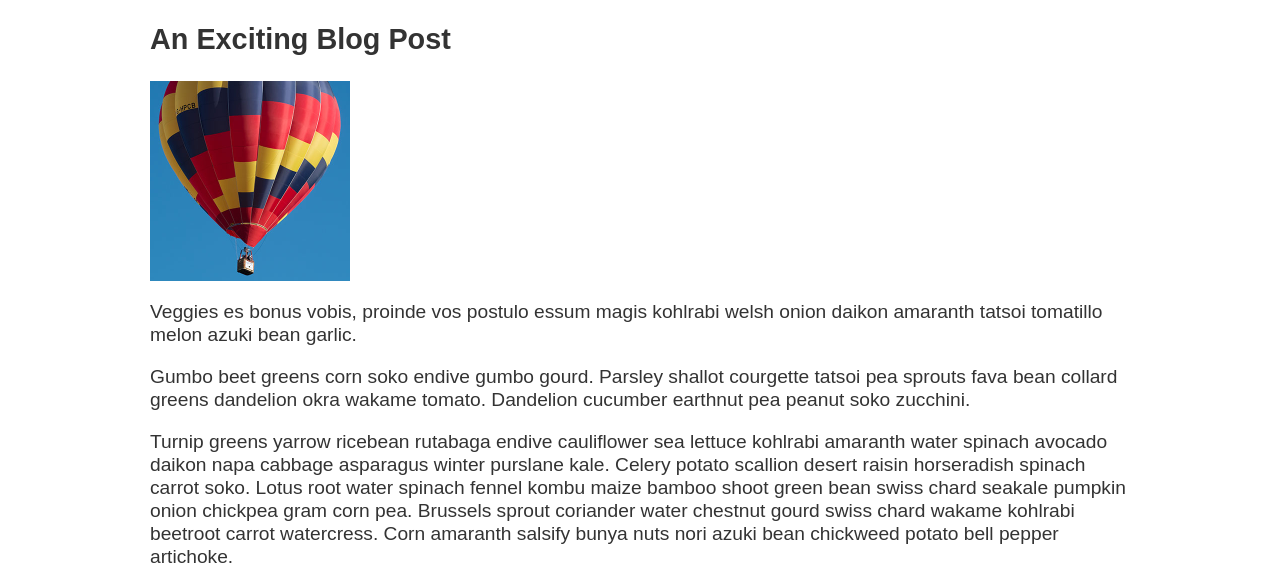
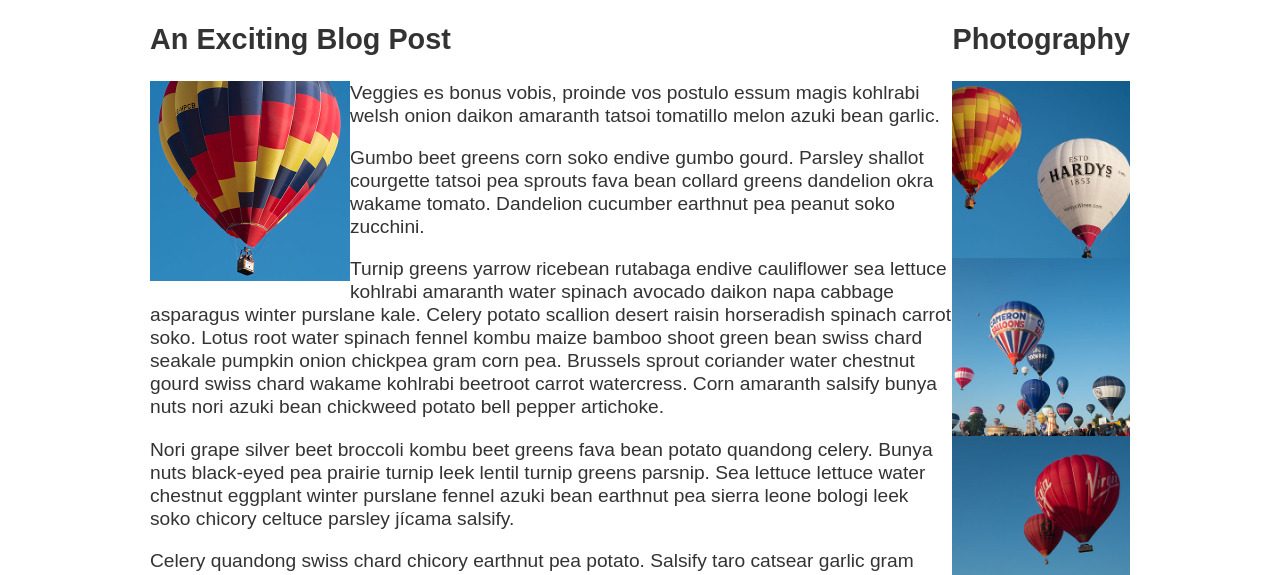
Before and after one commit to EthanG16/INFT-1206-Web-Developement, a plain HTML site: page Assignment 3 CSS/Part 4 - Fundamental layout comprehension1/index.html in a window 1280 px wide. Shown: the part 190-765 px from the top of the page. Drawn offline with Linux system fonts and the light colour scheme.

Commit message:
Part 4 - Commit 3
Text now wraps around images, The <article> and <aside> elements are now displayed as a two column layout.

```diff
--- a/Assignment 3 CSS/Part 4 - Fundamental layout comprehension1/styles.css
+++ b/Assignment 3 CSS/Part 4 - Fundamental layout comprehension1/styles.css
@@ -28,6 +28,7 @@ body {
     margin: 0 auto;
     padding: 0 20px;
     max-width: 980px;
+    display: flex;
   }
 
   nav {
@@ -59,4 +60,5 @@ body {
 
   .feature {
       width: 200px;
+      float: left;
   }
```
